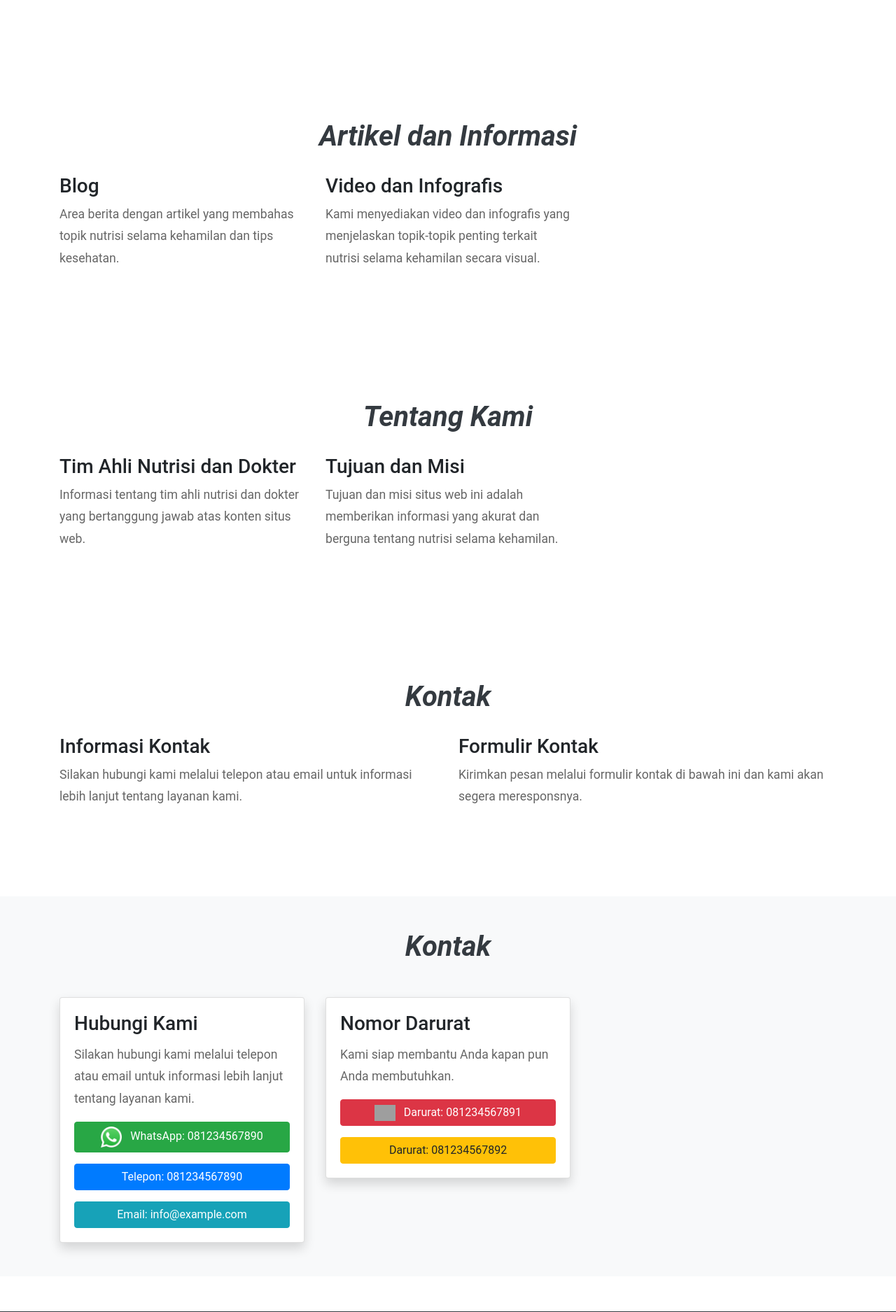
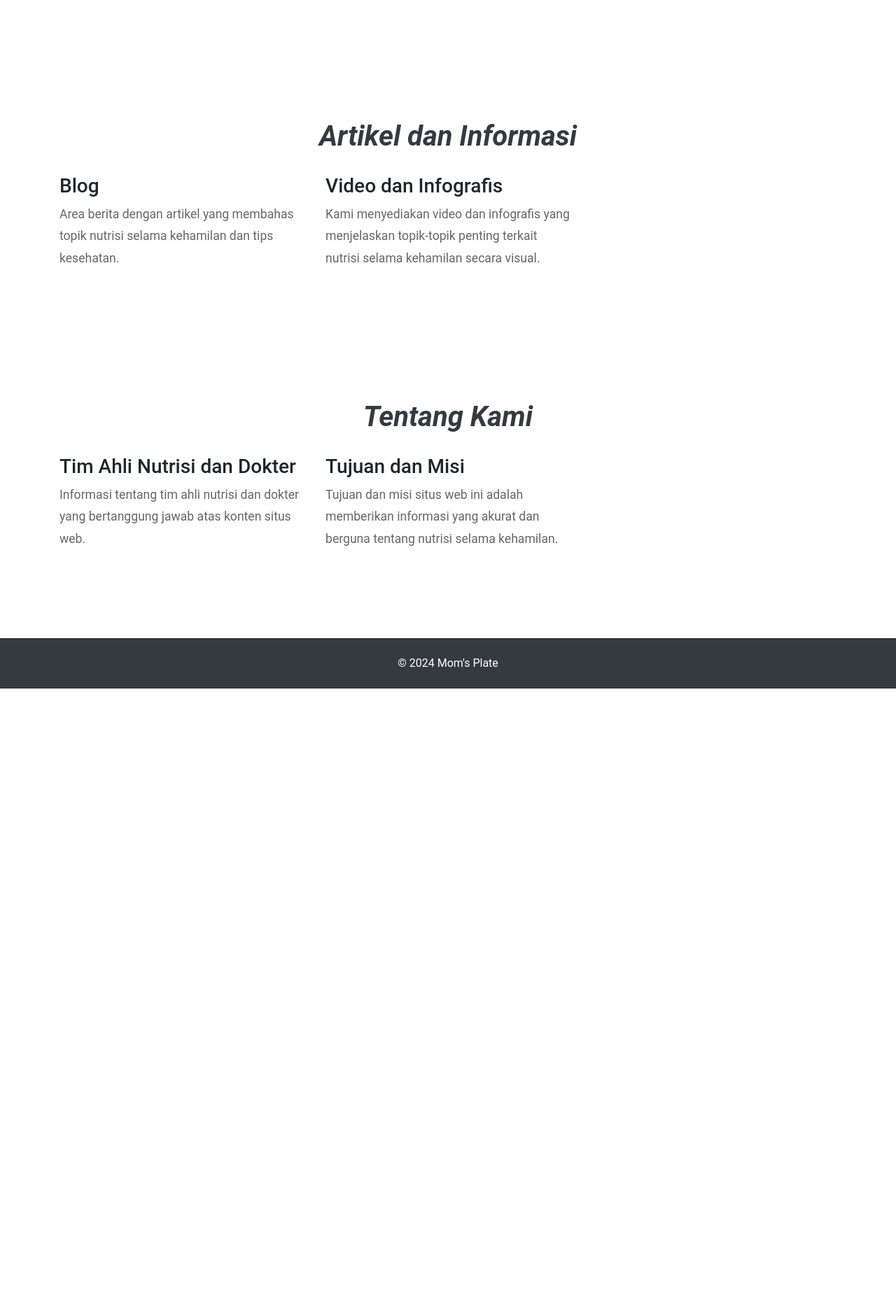
Before and after one commit to deaamelias/momsplatepkm, a PHP site: page / in a window 1280 px wide. Shown: the part 1237-3112 px from the top of the page at 70% size. After the commit the page ends 2221 px from the top, so only its background shows below. Run offline with PHP 8.4, Linux system fonts and the light colour scheme; grey boxes are pictures that could not be loaded.

Commit message:
registrasi

```diff
--- a/index.php
+++ b/index.php
@@ -62,6 +62,19 @@
             width: 90%;
             max-width: 600px; /* Atur lebar maksimum gambar */
         }
+
+        .navbar-logo {
+      margin-right: 10px;
+    }
+    .navbar .nav-item:last-child .nav-link {
+      background-color: #007bff;
+      color: white;
+      border-radius: 5px;
+      padding: 8px 15px;
+    }
+    .navbar .nav-item:last-child .nav-link:hover {
+      background-color: #0056b3;
+    }
     </style>
 </head>
 <body>
@@ -87,9 +100,6 @@
                 <li class="nav-item">
                     <a class="nav-link" href="#about">Tentang Kami</a>
                 </li>
-                <li class="nav-item">
-                    <a class="nav-link" href="#contact">Kontak</a>
-                </li>
                 <!-- Form login -->
                 <li class="nav-item">
                     <a class="nav-link" href="#" data-toggle="modal" data-target="#loginModal">Login</a>
@@ -106,7 +116,7 @@
     <div class="modal-dialog" role="document">
         <div class="modal-content">
             <div class="modal-header">
-                <h5 class="modal-title" id="loginModalLabel">Login</h5>
+                <h5 class="modal-title" id="loginModalLabel">Login Mom's Plate</h5>
                 <button type="button" class="close" data-dismiss="modal" aria-label="Close">
                     <span aria-hidden="true">&times;</span>
                 </button>
@@ -125,6 +135,12 @@
                         <input type="checkbox" class="form-check-input" id="rememberMe" name="rememberMe">
                         <label class="form-check-label" for="rememberMe">Ingat Kata Sandi</label>
                     </div>
+                    <!-- Pesan kesalahan -->
+                    <?php if(isset($_SESSION['login_error'])): ?>
+                        <div class="alert alert-danger" role="alert">
+                            <?php echo $_SESSION['login_error']; ?>
+                        </div>
+                    <?php endif; ?>
                     <button type="submit" class="btn btn-primary btn-block">Login</button>
                 </form>
             </div>
@@ -235,58 +251,6 @@
     </div>
 </section>
 
-<!-- Contact Section -->
-<section id="contact">
-    <div class="container">
-        <h2 class="text-center"><b><em>Kontak</em></b></h2>
-        <div class="row">
-            <div class="col-lg-6 animate__animated animate__fadeIn">
-                <h3>Informasi Kontak</h3>
-                <p>Silakan hubungi kami melalui telepon atau email untuk informasi lebih lanjut tentang layanan kami.</p>
-            </div>
-            <div class="col-lg-6 animate__animated animate__fadeIn">
-                <h3>Formulir Kontak</h3>
-                <p>Kirimkan pesan melalui formulir kontak di bawah ini dan kami akan segera meresponsnya.</p>
-            </div>
-        </div>
-    </div>
-</section>
-
-<!-- Contact Section -->
-<section id="contact" class="py-5 bg-light">
-    <div class="container">
-        <h2 class="text-center mb-5"><b><em>Kontak</em></b></h2>
-        <div class="row">
-            <div class="col-lg-4">
-                <div class="card shadow">
-                    <div class="card-body">
-                        <h3 class="card-title">Hubungi Kami</h3>
-                        <p class="card-text">Silakan hubungi kami melalui telepon atau email untuk informasi lebih lanjut tentang layanan kami.</p>
-                        <a href="https://wa.me/6281234567890" target="_blank" class="btn btn-success btn-block">
-                            <img src="whatsapp.png" alt="WhatsApp" class="mr-2" style="max-width: 30px;"> WhatsApp: 081234567890
-                        </a>
-                        <a href="tel:+6281234567890" class="btn btn-primary btn-block mt-3">Telepon: 081234567890</a>
-                        <a href="mailto:info@example.com" class="btn btn-info btn-block mt-3">Email: info@example.com</a>
-                    </div>
-                </div>
-            </div>
-            <div class="col-lg-4">
-                <div class="card shadow">
-                    <div class="card-body">
-                        <h3 class="card-title">Nomor Darurat</h3>
-                        <p class="card-text">Kami siap membantu Anda kapan pun Anda membutuhkan.</p>
-                        <a href="tel:+6281234567891" class="btn btn-danger btn-block">
-                            <img src="phone.png" alt="Nomor Darurat" class="mr-2" style="max-width: 30px;"> Darurat: 081234567891
-                        </a>
-                        <a href="tel:+6281234567892" class="btn btn-warning btn-block mt-3">Darurat: 081234567892</a>
-                    </div>
-                </div>
-            </div>
-        </div>
-    </div>
-</section>
-
-
 <!-- Footer -->
 <footer class="py-4 bg-dark text-white text-center">
     <div class="container">
```
Also changed, not shown: proses_login.php (+14 -6 lines).
